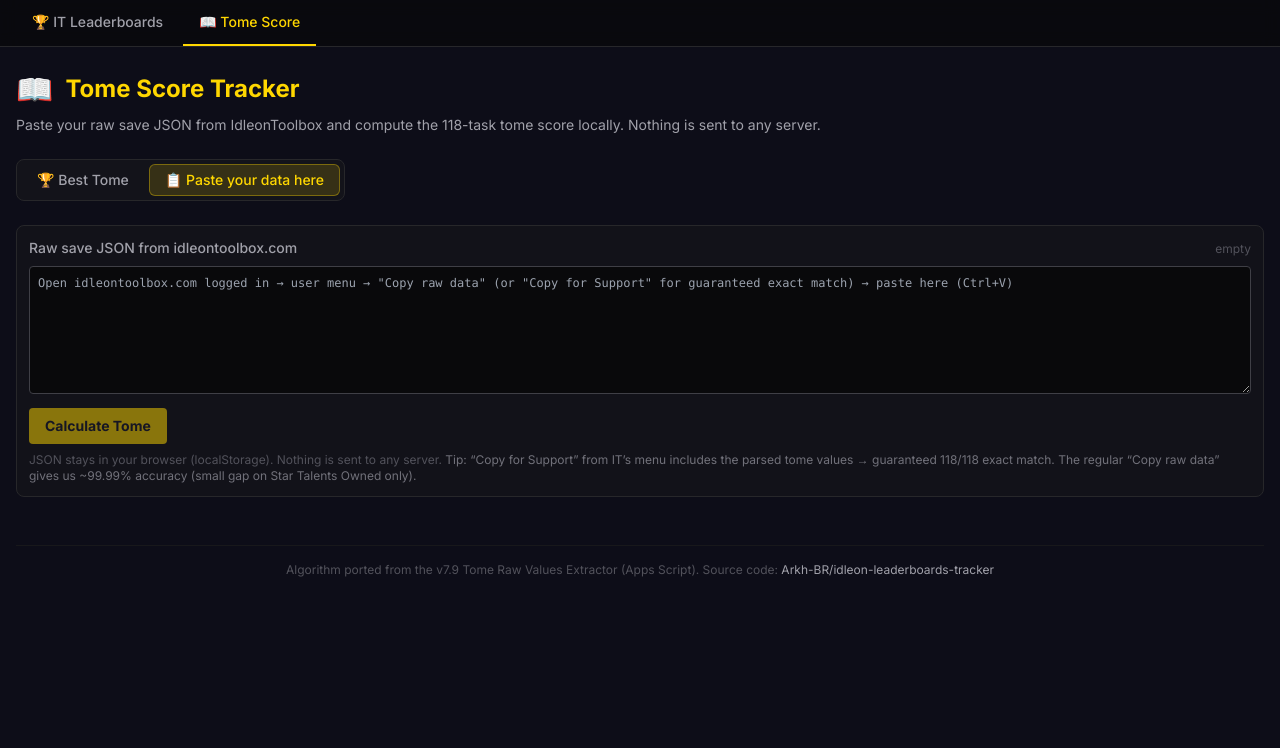
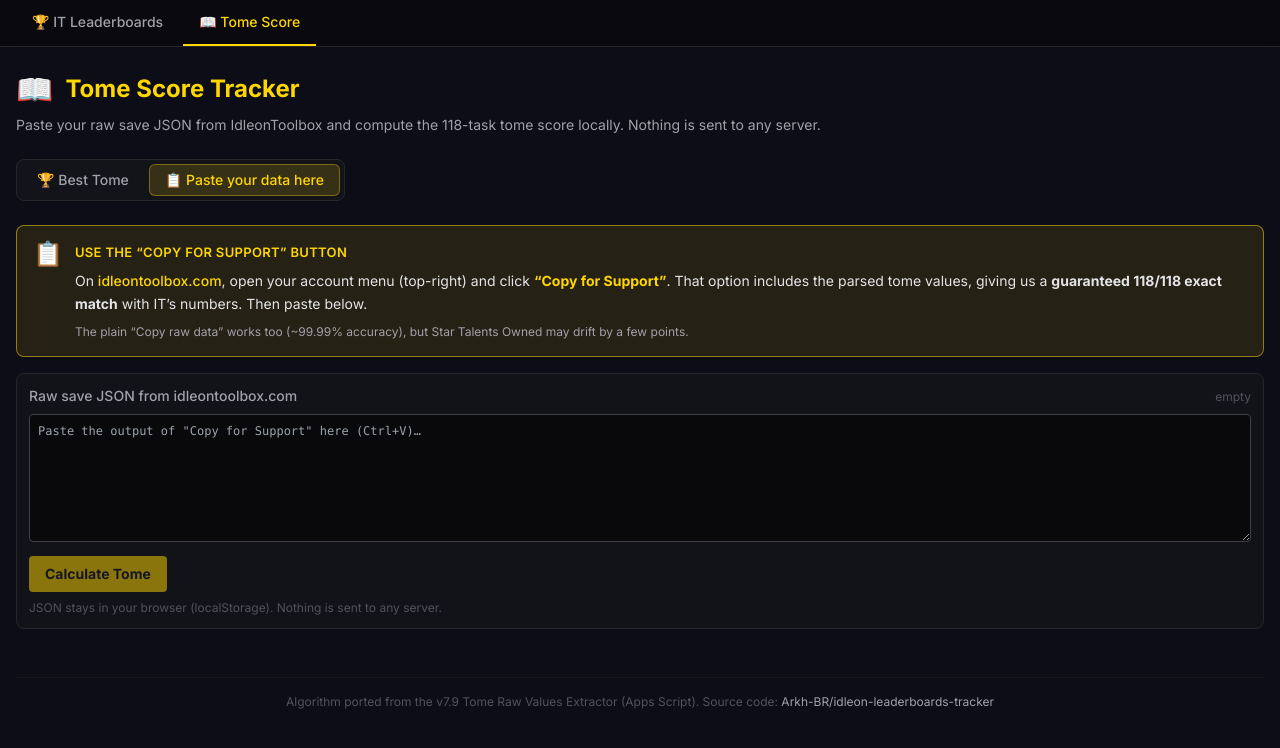
Before and after one commit to Arkh-BR/idleon-leaderboards-tracker, a Next.js app in the folder web/: page /tome in a window 1280 px wide. Both pictures are taken after a click on the tab "📋 Paste your data here". Shown: the top 748 px of the page. Built offline with nearby package versions, Linux system fonts and the light colour scheme.

Commit message:
Tome: prominent 'Copy for Support' banner on the paste tab

```diff
--- a/web/components/tome/TomeRawPanel.tsx
+++ b/web/components/tome/TomeRawPanel.tsx
@@ -74,6 +74,37 @@ export default function TomeRawPanel() {
 
   return (
     <div className="space-y-4">
+      <div className="rounded-lg border border-gold/50 bg-gold/10 p-4 text-sm">
+        <div className="flex items-start gap-3">
+          <span className="text-2xl leading-none">📋</span>
+          <div className="flex-1 space-y-2">
+            <div className="font-semibold text-gold uppercase tracking-wide text-[13px]">
+              Use the &ldquo;Copy for Support&rdquo; button
+            </div>
+            <p className="text-zinc-200 leading-relaxed">
+              On{" "}
+              <a
+                href="https://idleontoolbox.com"
+                target="_blank"
+                rel="noreferrer"
+                className="text-gold hover:underline font-medium"
+              >
+                idleontoolbox.com
+              </a>
+              , open your account menu (top-right) and click{" "}
+              <strong className="text-gold">&ldquo;Copy for Support&rdquo;</strong>.
+              That option includes the parsed tome values, giving us a{" "}
+              <strong>guaranteed 118/118 exact match</strong> with IT&rsquo;s
+              numbers. Then paste below.
+            </p>
+            <p className="text-xs text-zinc-400">
+              The plain &ldquo;Copy raw data&rdquo; works too (~99.99%
+              accuracy), but Star Talents Owned may drift by a few points.
+            </p>
+          </div>
+        </div>
+      </div>
+
       <div className="bg-zinc-900/50 border border-zinc-800 rounded-lg p-3">
         <div className="flex items-baseline justify-between mb-2">
           <label className="text-sm text-zinc-400 font-medium">
@@ -86,7 +117,7 @@ export default function TomeRawPanel() {
         <textarea
           value={json}
           onChange={(e) => setJson(e.target.value)}
-          placeholder='Open idleontoolbox.com logged in → user menu → "Copy raw data" (or "Copy for Support" for guaranteed exact match) → paste here (Ctrl+V)'
+          placeholder='Paste the output of "Copy for Support" here (Ctrl+V)…'
           className="w-full h-32 bg-zinc-950 border border-zinc-700 rounded p-2 text-xs font-mono text-zinc-300"
           spellCheck={false}
         />
@@ -109,13 +140,7 @@ export default function TomeRawPanel() {
         </div>
         <p className="text-xs text-zinc-600 mt-2">
           JSON stays in your browser (localStorage). Nothing is sent to any
-          server.{" "}
-          <span className="text-zinc-500">
-            Tip: &ldquo;Copy for Support&rdquo; from IT&rsquo;s menu includes
-            the parsed tome values → guaranteed 118/118 exact match. The
-            regular &ldquo;Copy raw data&rdquo; gives us ~99.99% accuracy
-            (small gap on Star Talents Owned only).
-          </span>
+          server.
         </p>
       </div>
 
```
